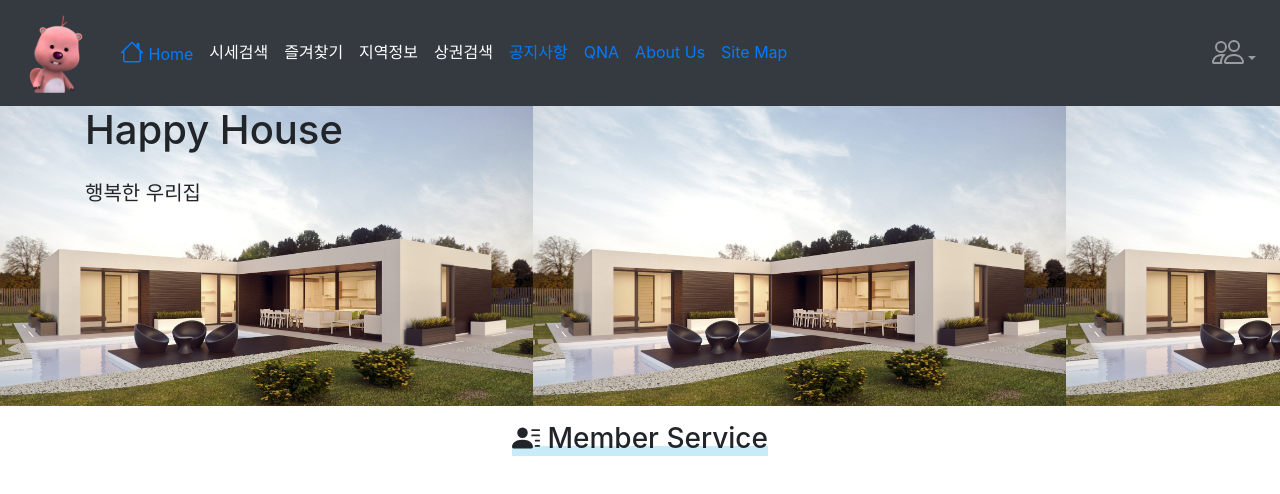
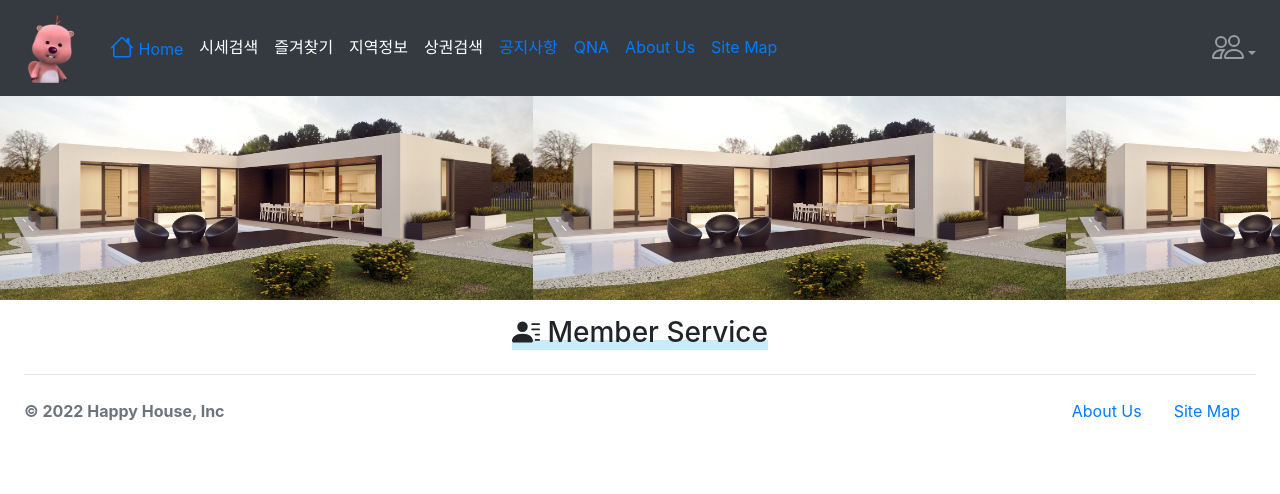
Before and after one commit to minahshin/HappyHouse_project, a Vue app in the folder happyhouse-vue/: page /user/mypage in a window 1280 px wide. Shown: the top 494 px of the page. Built offline with nearby package versions, Linux system fonts and the light colour scheme.

Commit message:
footer추가

```diff
--- a/happyhouse-vue/src/App.vue
+++ b/happyhouse-vue/src/App.vue
@@ -2,16 +2,19 @@
   <div id="app">
     <navi-bar />
     <router-view />
+    <main-footer />
   </div>
 </template>
 
 <script>
 import NaviBar from "@/components/layout/HeaderNaviBar.vue";
+import MainFooter from "@/components/layout/MainFooter.vue";
 
 export default {
   name: "App",
   components: {
     NaviBar,
+    MainFooter,
   },
 };
 </script>
--- a/happyhouse-vue/src/components/layout/HeaderNaviBar.vue
+++ b/happyhouse-vue/src/components/layout/HeaderNaviBar.vue
@@ -1,12 +1,12 @@
 <template>
   <div>
-    <b-navbar toggleable="lg" type="dark" variant="dark">
+    <b-navbar toggleable="lg" type="dark" variant="dark" fixed="top">
       <b-navbar-brand href="#">
         <router-link to="/">
           <img
             src="@/assets/류피.png"
             class="d-inline-block align-middle"
-            width="80px"
+            width="70px"
             alt="ssafy"
           />
         </router-link>
--- /dev/null
+++ b/happyhouse-vue/src/components/layout/MainFooter.vue
@@ -0,0 +1,37 @@
+<template>
+  <footer class="footer px-4">
+    <hr />
+    <b-row align-v="center" class="justify-content-lg-between">
+      <b-col lg="6">
+        <div
+          class="copyright text-center text-lg-left text-muted font-weight-bold"
+        >
+          © 2022 Happy House, Inc
+        </div>
+      </b-col>
+      <b-col lg="6">
+        <b-nav align="center" class="nav-footer justify-content-lg-end">
+          <b-nav-item href="" target="_blank">
+            <router-link :to="{ name: 'about' }" class="link"
+              >About Us</router-link
+            >
+          </b-nav-item>
+          <b-nav-item href="" target="_blank">
+            <router-link :to="{ name: 'siteMap' }" class="link"
+              >Site Map</router-link
+            >
+          </b-nav-item>
+        </b-nav>
+      </b-col>
+    </b-row>
+    <br />
+  </footer>
+</template>
+
+<script>
+export default {
+  name: "MainFooter",
+};
+</script>
+
+<style></style>
--- a/happyhouse-vue/src/router/index.js
+++ b/happyhouse-vue/src/router/index.js
@@ -83,12 +83,12 @@ const routes = [
         component: () => import("@/components/notice/NoticeListView.vue"),
       },
       {
-        path: ":notice",
+        path: ":nno",
         name: "noticeView",
         component: () => import("@/components/notice/NoticeDetailView.vue"),
       },
       {
-        path: ":notice/update",
+        path: ":nno/update",
         name: "noticeUpdate",
         component: () => import("@/components/notice/NoticeUpdateView.vue"),
       },
```
Also changed, not shown: happyhouse-vue/src/components/user/MemberUpdate.vue (added, +71 -0 lines).
